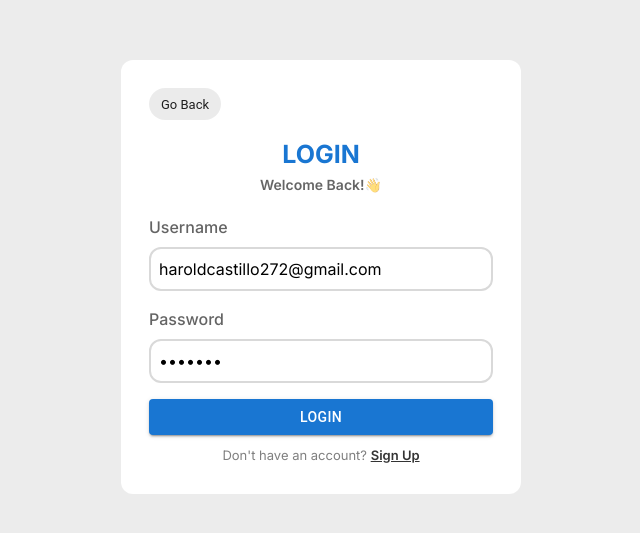
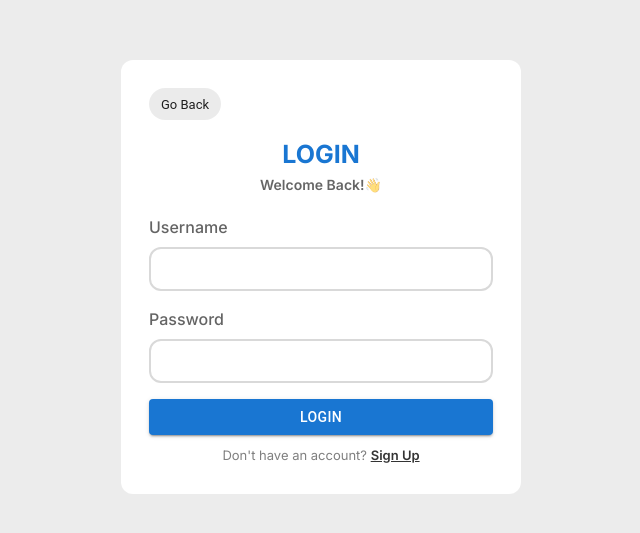
Before and after one commit to haroldcastillo/Establishment-Recommendation-System, a Next.js app: page /login in a window 1280 px wide. Shown: the part 123-656 px from the top of the page, without its empty margins (319-959 px from the left). Built offline with nearby package versions, Linux system fonts and the light colour scheme; no server answers.

Commit message:
fix init

```diff
--- a/src/app/login/page.tsx
+++ b/src/app/login/page.tsx
@@ -12,8 +12,8 @@ const LoginPage = () => {
 
   const formik = useFormik({
     initialValues: {
-      username: 'haroldcastillo272@gmail.com',
-      password: '@Sample'
+      username: '',
+      password: ''
     },
     validate: (values) => {
       let errors:{ username?: string, password?: string } = {};
@@ -27,7 +27,6 @@ const LoginPage = () => {
     },
     onSubmit: async (values,{resetForm}) => {
       dispatch(loginUser({email: values.username, password: values.password}));
-      resetForm();
     }
   });
 
--- a/src/components/FavoriteComponent.jsx
+++ b/src/components/FavoriteComponent.jsx
@@ -12,7 +12,7 @@ export default function FavoriteComponent({id}) {
   const dispatch = useDispatch()
   const userId = useSelector(state => state.auth?.utils?.userId)
   const myFavorites = useSelector(state => state.favorite?.users?.data)
-  const isFavorite = myFavorites?.find(fav => fav.establishmentId === id)
+  const isFavorite = myFavorites?.find(fav => fav?.establishmentId === id)
 
   const formik = useFormik({
     initialValues: {
```
